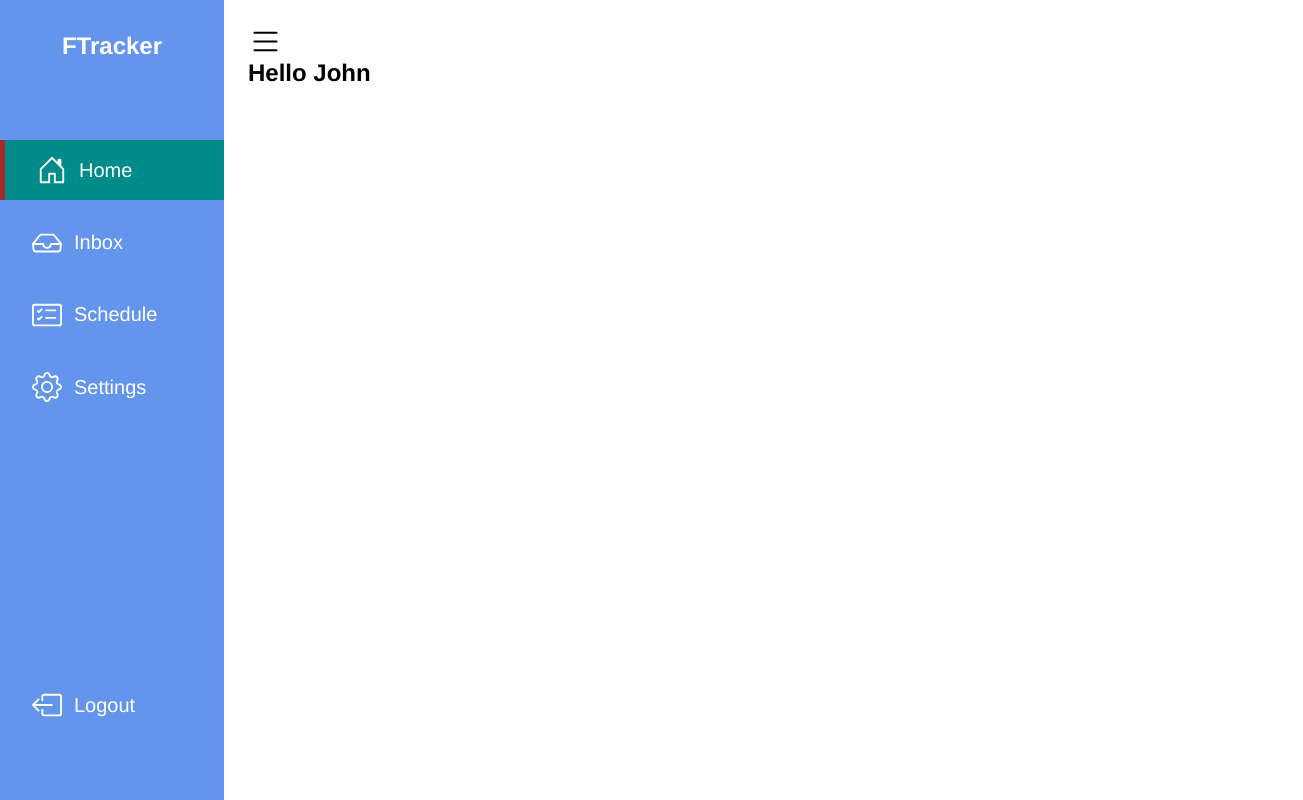
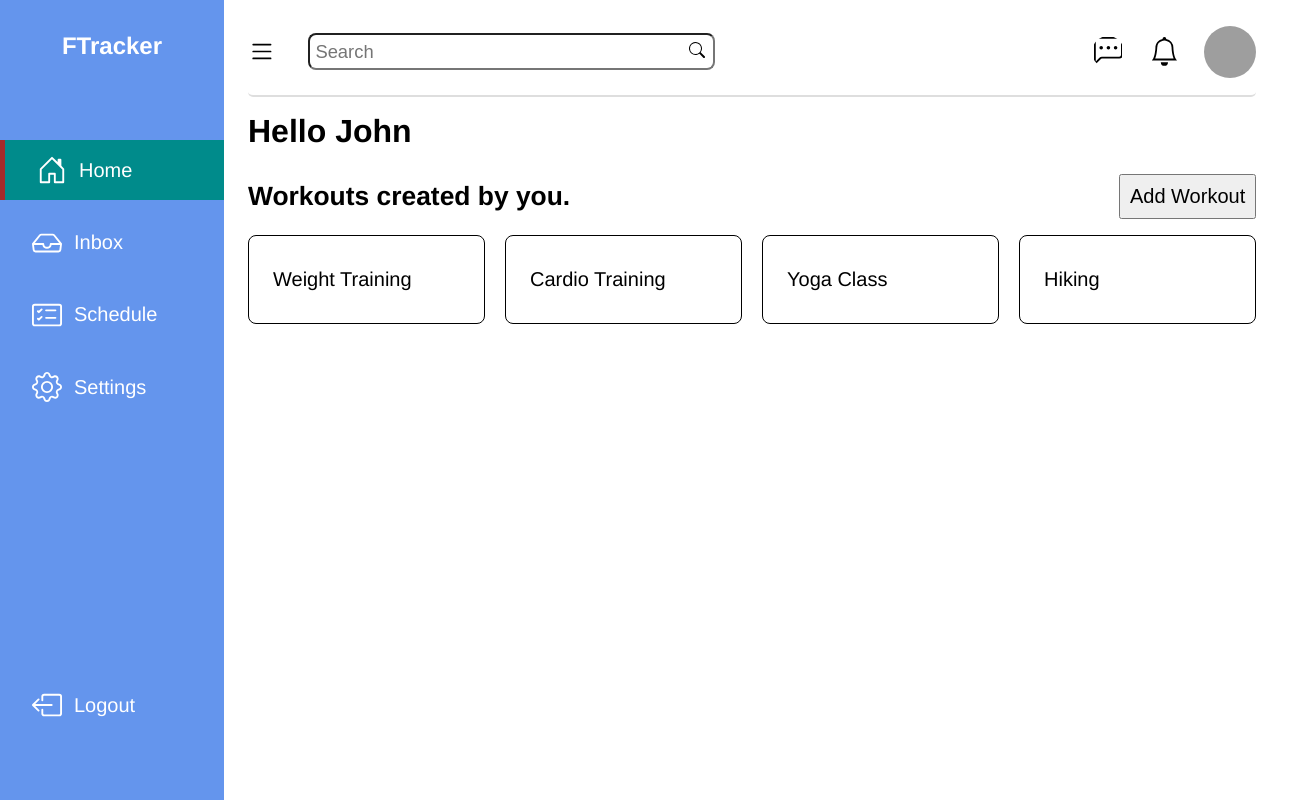
Before and after one commit to SanjeevMhn/fitnessTracker, a Vue app: page / in a window 1280 px wide. Shown: the whole page, 1303 px wide, since content can reach past the window. Built offline with nearby package versions, Linux system fonts and the light colour scheme; grey boxes are pictures that could not be loaded.

Commit message:
[ADDED]: added contents in the user dashboard

```diff
--- a/src/components/Dashboard.vue
+++ b/src/components/Dashboard.vue
@@ -107,6 +107,42 @@
                         <path fill-rule="evenodd" d="M2.5 12a.5.5 0 0 1 .5-.5h10a.5.5 0 0 1 0 1H3a.5.5 0 0 1-.5-.5zm0-4a.5.5 0 0 1 .5-.5h10a.5.5 0 0 1 0 1H3a.5.5 0 0 1-.5-.5zm0-4a.5.5 0 0 1 .5-.5h10a.5.5 0 0 1 0 1H3a.5.5 0 0 1-.5-.5z"/>
                     </svg>
                 </button>
+                <div class="search-box">
+                    <input type="text" name="search-text" id="" class="text-input" placeholder="Search">
+                    <div class="icon-container">
+                        <svg xmlns="http://www.w3.org/2000/svg" width="16" height="16" fill="currentColor" class="bi bi-search" viewBox="0 0 16 16">
+                            <path d="M11.742 10.344a6.5 6.5 0 1 0-1.397 1.398h-.001c.03.04.062.078.098.115l3.85 3.85a1 1 0 0 0 1.415-1.414l-3.85-3.85a1.007 1.007 0 0 0-.115-.1zM12 6.5a5.5 5.5 0 1 1-11 0 5.5 5.5 0 0 1 11 0z"/>
+                        </svg>
+                    </div>
+                </div>
+                <ul class="menu-list">
+                    <li class="menu-list__item">
+                        <a href="#" class="menu-list__link">
+                            <div class="icon-container">
+                                <svg xmlns="http://www.w3.org/2000/svg" width="16" height="16" fill="currentColor" class="bi bi-chat-left-dots" viewBox="0 0 16 16">
+                                    <path d="M14 1a1 1 0 0 1 1 1v8a1 1 0 0 1-1 1H4.414A2 2 0 0 0 3 11.586l-2 2V2a1 1 0 0 1 1-1h12zM2 0a2 2 0 0 0-2 2v12.793a.5.5 0 0 0 .854.353l2.853-2.853A1 1 0 0 1 4.414 12H14a2 2 0 0 0 2-2V2a2 2 0 0 0-2-2H2z"/>
+                                    <path d="M5 6a1 1 0 1 1-2 0 1 1 0 0 1 2 0zm4 0a1 1 0 1 1-2 0 1 1 0 0 1 2 0zm4 0a1 1 0 1 1-2 0 1 1 0 0 1 2 0z"/>
+                                </svg>
+                            </div>
+                        </a>
+                    </li>
+                    <li class="menu-list__item">
+                        <a href="#" class="menu-list__link">
+                            <div class="icon-container">
+                                <svg xmlns="http://www.w3.org/2000/svg" width="16" height="16" fill="currentColor" class="bi bi-bell" viewBox="0 0 16 16">
+                                    <path d="M8 16a2 2 0 0 0 2-2H6a2 2 0 0 0 2 2zM8 1.918l-.797.161A4.002 4.002 0 0 0 4 6c0 .628-.134 2.197-.459 3.742-.16.767-.376 1.566-.663 2.258h10.244c-.287-.692-.502-1.49-.663-2.258C12.134 8.197 12 6.628 12 6a4.002 4.002 0 0 0-3.203-3.92L8 1.917zM14.22 12c.223.447.481.801.78 1H1c.299-.199.557-.553.78-1C2.68 10.2 3 6.88 3 6c0-2.42 1.72-4.44 4.005-4.901a1 1 0 1 1 1.99 0A5.002 5.002 0 0 1 13 6c0 .88.32 4.2 1.22 6z"/>
+                                </svg>
+                            </div>
+                        </a>
+                    </li>
+                    <li class="menu-list__item">
+                        <a href="#" class="menu-list__link">
+                            <div class="img-container">
+                                <img src="https://randomuser.me/api/portraits/men/58.jpg" alt="User Image" srcset="" class="user-img">
+                            </div>
+                        </a>
+                    </li>
+                </ul>
             </div>
             <div class="content">
                 <router-view></router-view>
@@ -140,14 +176,17 @@
         display: flex;
         align-items: center;
         gap: 2rem;
+        border-bottom: 2px solid #dedede;
+        border-radius: 5px;
+        padding-bottom: 1rem;
     }
 
     .dashboard-container .content-container .title .side-nav-toggler{
         border: none;
         outline: none;
         background-color: #fff;
-        height: 35px;
-        width: 35px;
+        height: 55px;
+        width: 55px;
         position: relative;
         display: flex;
         align-items: center;
@@ -289,6 +328,78 @@
     .dashboard-container .side-nav .brand .brand__name--half{
         display: block;
     }
+    .dashboard-container .content-container .search-box{
+        display: flex;
+        align-items: center;
+        gap: 0.75rem;
+        width: 80%;
+        position: relative;
+        display: flex;
+        align-items: center;
+    }
 
+    .dashboard-container .content-container .search-box input{
+        width: 100%;
+        font-size: 1.15rem;
+        padding: 0.35rem;
+        border-radius: 8px;
+    }
+
+    .dashboard-container .content-container .search-box .icon-container{
+        position: absolute;
+        right: 10px;
+    }
+    .dashboard-container .content-container .menu-list{
+        display: flex;
+        align-items: center;
+        justify-content: flex-end;
+        width: 100%;
+        list-style-type: none;
+        padding: 0;
+        margin: 0;
+        gap: 1.5rem;
+    }
+    .dashboard-container .content-container .menu-list__link{
+       text-decoration: none;
+       color: #000;
+    }
+
+    .dashboard-container .content-container .menu-list .icon-container,.img-container{
+        position: relative;
+        border-radius: 50%;
+        overflow: hidden;
+        display: flex;
+        justify-content: center;
+        align-items: center;
+        height: 100%;
+        width: 100%;
+    }
+
+    .dashboard-container .content-container .menu-list .icon-container{
+        width: 2rem;
+        height: 2rem;
+    }
+    .dashboard-container .content-container .menu-list .img-container{
+        width: 3.25rem;
+        height: 3.25rem;
+    }
+    .dashboard-container .content-container .menu-list .icon-container svg,.img-container .user-img{
+        position: absolute;
+        object-fit: cover;
+    }
+
+    .dashboard-container .content-container .menu-list .icon-container svg{
+        height: 90%;
+        width: 90%;
+    }
+
+    .dashboard-container .content-container .menu-list .img-container .user-img{
+        height: 100%;
+        width: 100%;
+    }
+
+    .dashboard-container .content-container .content{
+        padding-top: 1rem;
+    }
 
 </style>
--- a/src/views/Home.vue
+++ b/src/views/Home.vue
@@ -1,9 +1,84 @@
 <script>
+    export default{
+        name: "Home",
+        data(){
+            return{
+
+            }
+        },
+    }
 </script>
 
 <template>
-    <h2>Hello John</h2>
+    <h2 class="user-name">Hello John</h2>
+    <div class="workouts">
+        <div class="workouts__title">
+            <h3 class="title-text">
+                Workouts created by you.
+            </h3>
+            <button class="create-workout">
+                Add Workout
+            </button>
+        </div>
+        <ul class="workouts__list">
+            <li class="list-item">
+                <a href="#" class="list-link">Weight Training</a>
+            </li>
+            <li class="list-item">
+                <a href="#" class="list-link">Cardio Training</a>
+            </li>
+            <li class="list-item">
+                <a href="#" class="list-link">Yoga Class</a>
+            </li>
+            <li class="list-item">
+                <a href="#" class="list-link">Hiking</a>
+            </li>
+        </ul>
+    </div>
+
+
 </template>
 
-<style>
+<style lang="scss">
+    .user-name{
+        font-size: 2rem;
+        padding-bottom: 1.5rem;
+    }
+    .workouts{
+        &__title{
+            display: flex;
+            justify-content: space-between;
+            align-items: center;
+            .title-text{
+                font-size: 1.65rem;
+            }
+            .create-workout{
+                font-size: 1.25rem;
+                padding: 0.55rem;
+            }
+        }
+        &__list{
+            list-style-type: none;
+            padding: 0;
+            margin: 0;
+            display: flex;
+            gap: 1.25rem;
+            align-items: center;
+            margin-top: 1rem;
+            .list-item{
+                flex: 1 0 150px;
+                border: 1px solid #000;
+                border-radius: 8px;
+            }
+            .list-link{
+                width: 100%;
+                text-decoration: none;
+                color: #000;
+                font-size: 1.25rem;
+                padding: 2rem 1.5rem;
+                display: flex;
+            }
+        }
+
+    }
 </style>
```
